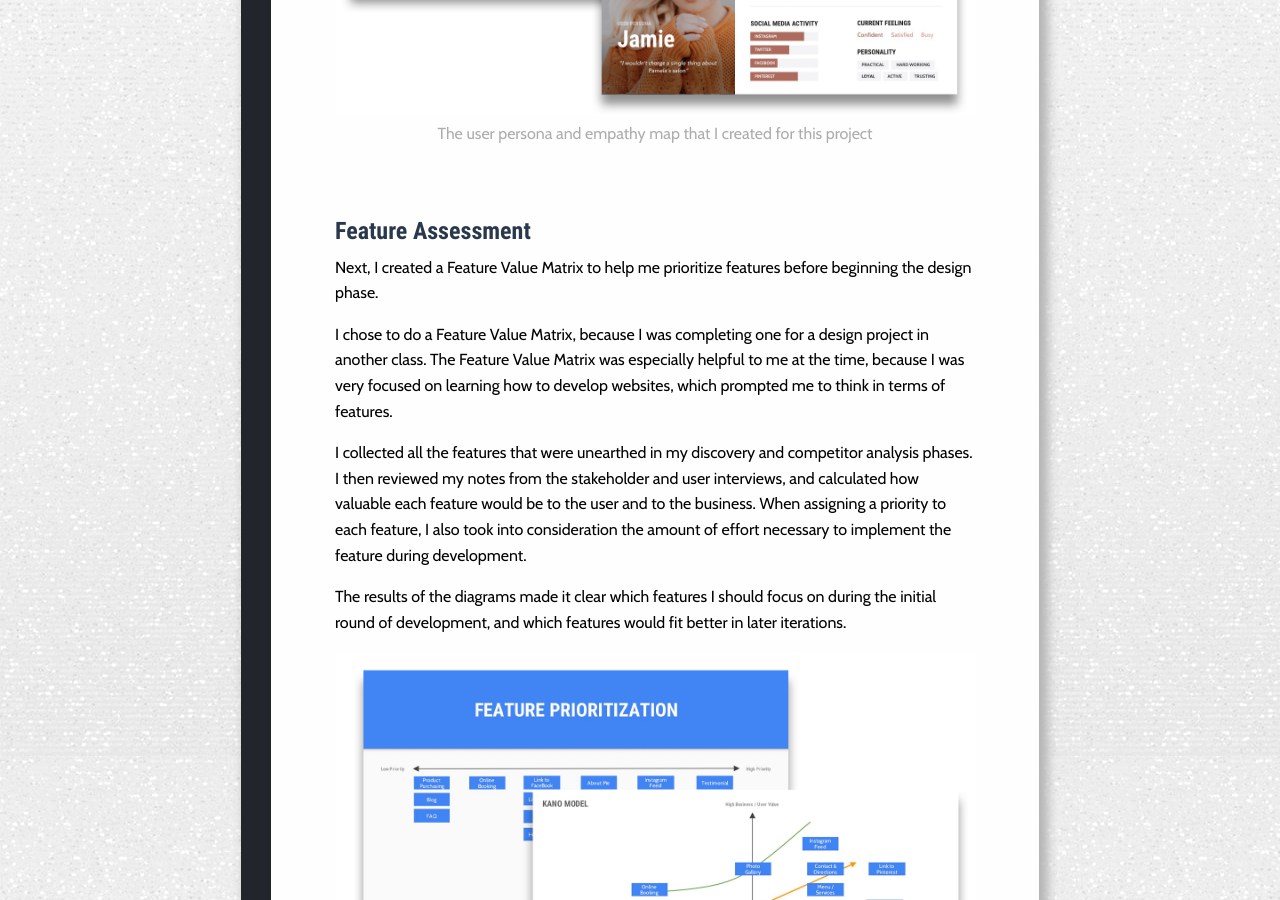
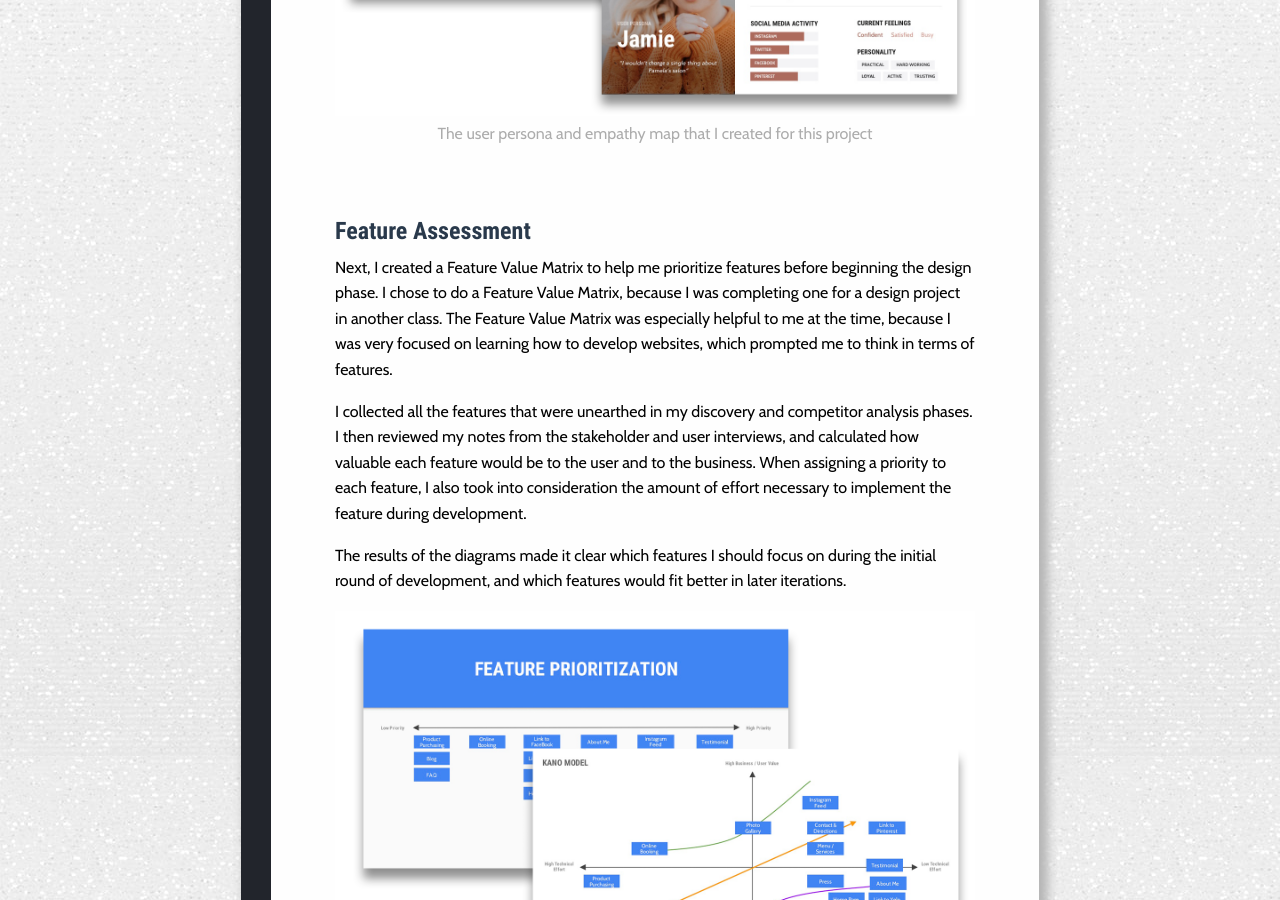
Before and after one commit to emeriwether/emeriwether.github.io, a Jekyll site: the page built from projectB.html, in a window 1280 px wide and 900 px high, scrolled down 5100 px. Built offline with Jekyll 4.4.1, drawn with Linux system fonts in a browser that asks for light colours; some of the changed text lies outside the part shown.

Commit message:
remove all text-left classes for p's, unnecessary

```diff
--- a/projectB.html
+++ b/projectB.html
@@ -54,7 +54,7 @@
         <!-- TEXT -->
         <div class="cell bodyText">
             <h5>The Business Needs and Goals</h5>
-            <p class="text-left">To begin, I interviewed Pamela, the client. I wanted to know more details about her business’ needs and goals, and to <mark class="coralText boldText">learn more about her vision for her website.</mark> We discussed success metrics for her website, as well as challenges and opportunities that the project could present. <mark class="coralText boldText">Four important findings stood out to me during this interview:</mark></p>
+            <p>To begin, I interviewed Pamela, the client. I wanted to know more details about her business’ needs and goals, and to <mark class="coralText boldText">learn more about her vision for her website.</mark> We discussed success metrics for her website, as well as challenges and opportunities that the project could present. <mark class="coralText boldText">Four important findings stood out to me during this interview:</mark></p>
             <ol class="indentText">
                 <li>The client's main goal was to earn more money through her business by raising her prices, so that she could have more independence as a business owner.</li>
                 <li>The client wanted to ensure that her current customers would not abandon her due to higher prices.</li>
@@ -82,7 +82,7 @@
             </div>
 
             <h5>Competitor Analysis</h5>
-            <p class="text-left"><mark class="coralText boldText">Next, I conducted a competitor analysis, to get an idea of what works and what doesn’t work on other hair salon websites.</mark> To find competing salons, I did a Google search for hair salons in Laguna Beach, and then selected four of the top results. I then created a matrix with columns for five criteria that I evaluated for each website:</p>
+            <p><mark class="coralText boldText">Next, I conducted a competitor analysis, to get an idea of what works and what doesn’t work on other hair salon websites.</mark> To find competing salons, I did a Google search for hair salons in Laguna Beach, and then selected four of the top results. I then created a matrix with columns for five criteria that I evaluated for each website:</p>
             <ol class="indentText">
                 <li>Purpose of Site</li>
                 <li>Summary of Content</li>
@@ -90,8 +90,8 @@
                 <li>Visual Styling Strengths</li>
                 <li>Overall Weaknesses</li>
             </ol>
-            <p class="text-left"><mark class="coralText boldText">I then reviewed each website carefully, recording my observations in the appropriate columns. I also tested each website on a mobile phone, to see whether it was responsive.</mark></p>
-            <p class="text-left">After I evaluated each website, I also summarized my findings into <a class="aquaText boldText" data-open="competitorAnalysis">on the spreadsheet</a>. Overall, the weaknesses of each website outweighed the strengths. The two smaller salons, Studio Taka and International Hair Salon, had websites that were outdated and neglected. On these, it was difficult to find important information, like photos of the salon or the stylists’ work or the menu of services. The larger salons, Vogue and Serandi, had better websites, although they both seemed to focus more on flashy animation than good user experience. For example, these websites failed to use the navigation to help orient users, and often the graphics obscured important text and photos. </p>
+            <p><mark class="coralText boldText">I then reviewed each website carefully, recording my observations in the appropriate columns. I also tested each website on a mobile phone, to see whether it was responsive.</mark></p>
+            <p>After I evaluated each website, I also summarized my findings into <a class="aquaText boldText" data-open="competitorAnalysis">on the spreadsheet</a>. Overall, the weaknesses of each website outweighed the strengths. The two smaller salons, Studio Taka and International Hair Salon, had websites that were outdated and neglected. On these, it was difficult to find important information, like photos of the salon or the stylists’ work or the menu of services. The larger salons, Vogue and Serandi, had better websites, although they both seemed to focus more on flashy animation than good user experience. For example, these websites failed to use the navigation to help orient users, and often the graphics obscured important text and photos. </p>
 
             <a data-open="competitorAnalysis">
                 <figure>
@@ -131,9 +131,9 @@
         <!-- TEXT -->
         <div class="cell bodyText">
             <h5>User Interviews</h5>
-            <p class="text-left">Before I began designing, I needed to interview the users of the proposed website, because I had learned that it was good UX protocol. <mark class="coralText boldText">I also wanted to get an idea of what kinds of features the users wanted to see on the website</mark>, so that the website was something that the users would need and would use.</p>
+            <p>Before I began designing, I needed to interview the users of the proposed website, because I had learned that it was good UX protocol. <mark class="coralText boldText">I also wanted to get an idea of what kinds of features the users wanted to see on the website</mark>, so that the website was something that the users would need and would use.</p>
 
-            <p class="text-left">I collected the contact info of five of Pamela’s clients, and scheduled interviews with them. I then created a <a class="aquaText boldText" href="interviewQuestions">list of questions</a> to ask each interviewee. Each interview was conducted over the phone, and lasted about 30 minutes. I recorded each interview, with the permission of the interviewees, and then later transcribed them. For the full insight report, <a class="aquaText boldText" href="userResearchInsightReport">click here</a>.</p>
+            <p>I collected the contact info of five of Pamela’s clients, and scheduled interviews with them. I then created a <a class="aquaText boldText" href="interviewQuestions">list of questions</a> to ask each interviewee. Each interview was conducted over the phone, and lasted about 30 minutes. I recorded each interview, with the permission of the interviewees, and then later transcribed them. For the full insight report, <a class="aquaText boldText" href="userResearchInsightReport">click here</a>.</p>
 
             <div class="large reveal" id="interviewQuestions" data-reveal>
                 <figure class="card">
@@ -159,7 +159,7 @@
                 </button>
             </div>
 
-            <p class="text-left"><mark class="coralText boldText">After I finished all five interviews, I realized that Pamela’s current clients did not believe that would need to use her website.</mark> This finding presented a problem for me. On the one hand, my client was telling me that her business goal was to publish a website. However, I was discovering that the target users were unlikely to use the website. <mark class="coralText boldText">I brainstormed ways to overcome this challenge:</mark></p>
+            <p><mark class="coralText boldText">After I finished all five interviews, I realized that Pamela’s current clients did not believe that would need to use her website.</mark> This finding presented a problem for me. On the one hand, my client was telling me that her business goal was to publish a website. However, I was discovering that the target users were unlikely to use the website. <mark class="coralText boldText">I brainstormed ways to overcome this challenge:</mark></p>
 
             <ol class="indentText">
                 <li>I could look for features that would entice users to visit her website.</li>
@@ -173,7 +173,7 @@
 
 
             <h5>Turning Findings Into Artifacts</h5>
-            <p class="text-left">To help me better understand the users, <mark class="coralText boldText">I created a few artifacts based on the findings of my research</mark>. I aggregated the data from the five user interviews into one persona, Jamie, and then also created an empathy map for her.</p>
+            <p>To help me better understand the users, <mark class="coralText boldText">I created a few artifacts based on the findings of my research</mark>. I aggregated the data from the five user interviews into one persona, Jamie, and then also created an empathy map for her.</p>
 
             <a data-open="persona">
                 <figure class="float-center">
@@ -218,10 +218,9 @@
             </div>
 
             <h5>Feature Assessment</h5>
-            <p class="text-left">Next, I created a Feature Value Matrix to help me prioritize features before beginning the design phase. </p>
-            <p class="text-left">I chose to do a Feature Value Matrix, because I was completing one for a design project in another class. The Feature Value Matrix was especially helpful to me at the time, because I was very focused on learning how to develop websites, which prompted me to think in terms of features. </p>
-            <p class="text-left">I collected all the features that were unearthed in my discovery and competitor analysis phases. I then reviewed my notes from the stakeholder and user interviews, and calculated how valuable each feature would be to the user and to the business. When assigning a priority to each feature, I also took into consideration the amount of effort necessary to implement the feature during development. </p>
-            <p class="text-left">The results of the diagrams made it clear which features I should focus on during the initial round of development, and which features would fit better in later iterations. </p>
+            <p>Next, I created a Feature Value Matrix to help me prioritize features before beginning the design phase. I chose to do a Feature Value Matrix, because I was completing one for a design project in another class. The Feature Value Matrix was especially helpful to me at the time, because I was very focused on learning how to develop websites, which prompted me to think in terms of features. </p>
+            <p>I collected all the features that were unearthed in my discovery and competitor analysis phases. I then reviewed my notes from the stakeholder and user interviews, and calculated how valuable each feature would be to the user and to the business. When assigning a priority to each feature, I also took into consideration the amount of effort necessary to implement the feature during development. </p>
+            <p>The results of the diagrams made it clear which features I should focus on during the initial round of development, and which features would fit better in later iterations. </p>
 
 
             <a data-open="featureAssessment">
@@ -289,8 +288,7 @@
         <!-- TEXT -->
         <div class="cell bodyText">
             <h5>Information Architecture</h5>
-            <p class="text-left">Using the feature prioritization artifacts that I made earlier, <mark class="coralText boldText">I arranged the features into groups</mark>. The larger groups would become the main items on the navigation menu.</p>
-            <p class="text-left">*Note: While this method for organizing the features helped me move into the design phase with a clear idea of how each page would be structured, I was not satisfied with the results. Because I did not investigate how the users would organize the site, <mark class="coralText boldText">the organization that I created caused confusion for users during testing</mark>. To avoid this <mark class="coralText boldText">in the future, I plan on conducting card sorting tasks with users</mark>, so that I can avoid these mistakes.</p>
+            <p>Using the feature prioritization artifacts that I made earlier, <mark class="coralText boldText">I arranged the features into groups</mark>. The larger groups would become the main items on the navigation menu.</p>
 
             <a data-open="siteMap">
                 <figure>
@@ -312,7 +310,7 @@
             </div>
 
             <h5>Piecing It Together</h5>
-            <p class="text-left">From the sitemap, I knew the website would have six pages total, and I knew where each of the main features would go. The remaining components of each page, though, were still undecided, so I summarized the main purpose of each page, and then <mark class="coralText boldText">sketched out different ideas of how I could achieve it</mark>. I then took the best elements from my sketches, and <mark class="coralText boldText">created wireframes for mobile and desktop</mark> versions of all six pages. After sharing the wireframes with Pamela and getting feedback, I created <mark class="coralText boldText">low-fidelity mockups of each page using Omnigraffle</mark>. I then imported the mockups in Invision, where I created <mark class="coralText boldText">an interactive prototype that I could use for testing</mark>. </p>
+            <p>From the sitemap, I knew the website would have six pages total, and I knew where each of the main features would go. The remaining components of each page, though, were still undecided, so I summarized the main purpose of each page, and then <mark class="coralText boldText">sketched out different ideas of how I could achieve it</mark>. I then took the best elements from my sketches, and <mark class="coralText boldText">created wireframes for mobile and desktop</mark> versions of all six pages. After sharing the wireframes with Pamela and getting feedback, I created <mark class="coralText boldText">low-fidelity mockups of each page using Omnigraffle</mark>. I then imported the mockups in Invision, where I created <mark class="coralText boldText">an interactive prototype that I could use for testing</mark>. </p>
 
             <a data-open="sketches">
                 <figure>
@@ -482,7 +480,7 @@
             <!-- TEXT -->
             <div class="cell small-12 bodyText">
                 <h5>Setting Up the Tests</h5>
-                <p class="text-left">Before I created a high-fidelity mockup, <mark class="coralText boldText">I wanted to find out whether the basic structure of my designs would work well for users</mark>. So, I began some user testing: I created <mark class="coralText boldText">ten task-based tests on usabilityhub.com</mark>, and also wrote <mark class="coralText boldText">a protocol for think-aloud interviews</mark>. I recruited four participants to do the task-based tests, sent them the links to the tests, and then I reviewed the results on usabilityhub.com. For the think-aloud tests, I recruited two participants, and conducted the tests in-person. With my protocol in hand, I asked them to complete a series of actions on the interactive prototype, and to tell me what they were thinking as they went along. I took note of their thoughts, as well as their actions and body language. </p>
+                <p>Before I created a high-fidelity mockup, <mark class="coralText boldText">I wanted to find out whether the basic structure of my designs would work well for users</mark>. So, I began some user testing: I created <mark class="coralText boldText">ten task-based tests on usabilityhub.com</mark>, and also wrote <mark class="coralText boldText">a protocol for think-aloud interviews</mark>. I recruited four participants to do the task-based tests, sent them the links to the tests, and then I reviewed the results on usabilityhub.com. For the think-aloud tests, I recruited two participants, and conducted the tests in-person. With my protocol in hand, I asked them to complete a series of actions on the interactive prototype, and to tell me what they were thinking as they went along. I took note of their thoughts, as well as their actions and body language. </p>
             </div>
             <div class="cell large-6 bodyText">
                 <h5>The Bad News</h5>
@@ -566,11 +564,11 @@
         <!-- TEXT -->
         <div class="cell bodyText">
             <h5>To Be Continued</h5>
-            <p class="text-left">By the time I had finished my user testing in December 2017, Pamela and I decided to put the project on hold. I had accepted a new part-time job, and Pamela was reconsidering some of her business plans.</p>
+            <p>By the time I had finished my user testing in December 2017, Pamela and I decided to put the project on hold. I had accepted a new part-time job, and Pamela was reconsidering some of her business plans.</p>
 
             <h5>Reflection</h5>
-            <p class="text-left">As my first attempt at a UX Design challenge with a real client, I was proud of the work I had accomplished. There were several points when I realized that I should have approached a process differently, such as during my competitive analysis and while creating my site map. These were excellent learning opportunities. </p>
-            <p class="text-left">I also gained valuable insight into the challenges of balancing business requirements and user needs. There was a point during my process when I believed that I could not satisfy both Pamela’s business requirements and the needs of the users. However, through communication with Pamela and in-depth analysis, I was able to merge both requirements into one coherent solution. </p>
+            <p>As my first attempt at a UX Design challenge with a real client, I was proud of the work I had accomplished. There were several points when I realized that I should have approached a process differently, such as during my competitive analysis and while creating my site map. These were excellent learning opportunities. </p>
+            <p>I also gained valuable insight into the challenges of balancing business requirements and user needs. There was a point during my process when I believed that I could not satisfy both Pamela’s business requirements and the needs of the users. However, through communication with Pamela and in-depth analysis, I was able to merge both requirements into one coherent solution. </p>
         </div>
 
     </div>
```
